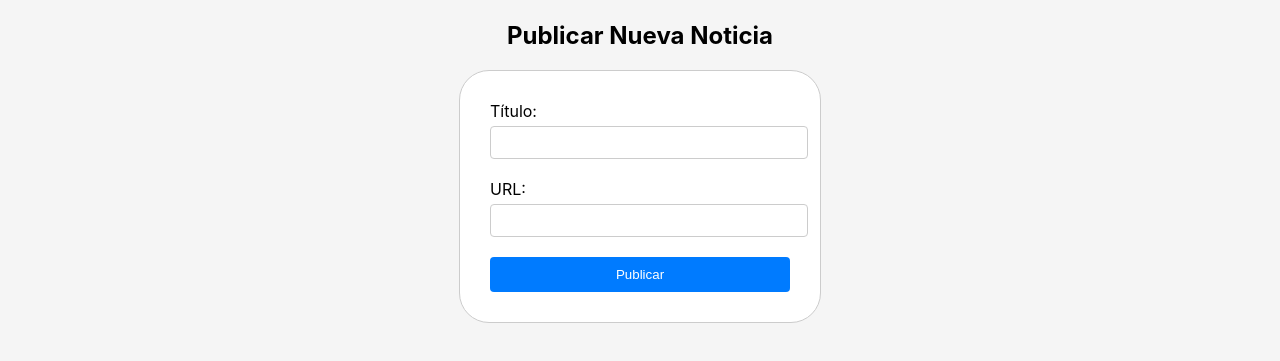
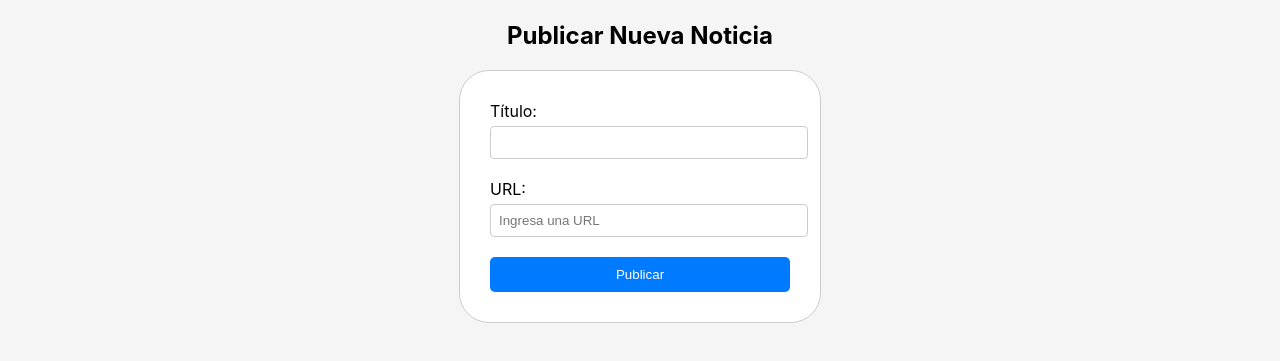
Before and after one commit to UPC-ApplicationSecurity-Project/AS_project, a React (Create React App) app in the folder frontend/: page /publicar in a window 1280 px wide. Shown: the part 293-654 px from the top of the page. Built offline with nearby package versions, Linux system fonts and the light colour scheme; sample sign-in values are in the browser's storage.

Commit message:
Comprobación de URL

```diff
--- a/frontend/src/PublicarNoticias.js
+++ b/frontend/src/PublicarNoticias.js
@@ -1,30 +1,49 @@
 import React, { useState } from 'react';
 import { useNavigate } from 'react-router-dom';
+import axios from "axios";
 
 function PublicarNoticias() {
+
   const [titulo, setTitulo] = useState('');
   const [url, setUrl] = useState('');
-  const [error, setError] = useState('');
+  const [loading, setLoading] = useState(false); // Estado para el indicador de carga
 
   const dangerousChars = /[`´'"\\<>{}]/;
 
   const navigate = useNavigate();
 
-  const handleSubmit = (e) => {
-    e.preventDefault();
 
-    // Validar que ambos campos estén llenos
+
+
+
+  const handleSubmit = async () => {
     if (!titulo || !url) {
-      setError('Todos los campos son obligatorios');
+      // setError('Todos los campos son obligatorios');
+      alert('Todos los campos son obligatorios');
       return;
     }
     // Validar que no haya caracteres peligrosos -> evitar SQLinjection
     else if (dangerousChars.test(titulo) || dangerousChars.test(url)) {
-      setError('No se permiten caracteres especiales en los campos');
+      // setError('No se permiten caracteres especiales en los campos');
+      alert('No se permiten caracteres especiales en los campos');
       return;
     }
-    else{
-      setError('');
+    setLoading(true); // Activa el indicador de carga
+    try {
+      const isMalicious = await checkUrl(url); // Llama a la función para analizar la URL
+      if (isMalicious) {
+        alert("La URL puede ser maliciosa o perjudicial para los usuarios");
+        setLoading(false);
+        return;
+      }
+    } catch (error) {
+      console.error("Error verificando la URL:", error);
+      alert("Hubo un problema verificando la URL. Por favor, intenta nuevamente.");
+      return;
+    }
+    // finally {
+    //   setLoading(false); // Desactiva el indicador de carga
+    // }
 
     // Simular el envío de la noticia a una API
     const nuevaNoticia = { titulo, url };
@@ -40,20 +59,64 @@ function PublicarNoticias() {
       .then((response) => response.json())
       .then((data) => {
         console.log('Noticia enviada:', data);
+        setLoading(false); // Desactiva el indicador de carga
         // Redirigir a la página de Noticias
         navigate('/noticias');
       })
       .catch((error) => {
         console.error('Error al enviar la noticia:', error);
-          setError('Hubo un error al enviar la noticia.');
+        // setError('Hubo un error al enviar la noticia.');
+        alert('Hubo un error al enviar la noticia.');
+        setLoading(false); // Desactiva el indicador de carga
+        return;
       });
+
+
+  };
+
+  // Función para interactuar con la API de VirusTotal
+  const checkUrl = async (urlToCheck) => {
+    const apiKey = "5f7636be24bdbdc757982d629550721cc1fb7d536517da47b8ae34f59d61e0af"; // Reemplaza con tu clave API
+    const baseUrl = "https://www.virustotal.com/api/v3";
+
+    // Paso 1: Envía la URL para análisis
+    const response = await axios.post(
+      `${baseUrl}/urls`,
+      `url=${encodeURIComponent(urlToCheck)}`, // La URL debe enviarse como una cadena codificada
+      {
+        headers: {
+          "x-apikey": apiKey,
+          "Content-Type": "application/x-www-form-urlencoded", // Tipo correcto para enviar datos URL-encoded
+        },
       }
+    );
+    // Obtén el ID del análisis
+    const analysisId = response.data.data.id;
+    // Paso 2: Consulta el estado del análisis
+    const analysisResponse = await axios.get(`${baseUrl}/analyses/${analysisId}`, {
+      headers: { "x-apikey": apiKey },
+    });
+    // Verifica los resultados del análisis
+    const stats = analysisResponse.data.data.attributes.stats;
+    return stats.malicious > 0; // Retorna true si hay detecciones maliciosas
   };
+
+
+
+
+
+
+
+
+
+
+
+
 
   return (
     <div style={styles.container}>
       <h2>Publicar Nueva Noticia</h2>
-      <form onSubmit={handleSubmit} style={styles.form}>
+      <form /*onSubmit={handleSubmit}*/ style={styles.form}>
         <div style={styles.inputContainer}>
           <label htmlFor="titulo">Título:</label>
           <input
@@ -62,20 +125,44 @@ function PublicarNoticias() {
             value={titulo}
             onChange={(e) => setTitulo(e.target.value)}
             style={styles.input}
+            disabled={loading} // Desactiva mientras se carga
           />
         </div>
         <div style={styles.inputContainer}>
           <label htmlFor="url">URL:</label>
-          <input
+          {/* <input
             type="url"
             id="url"
             value={url}
             onChange={(e) => setUrl(e.target.value)}
             style={styles.input}
+          /> */}
+          <input
+            type="text"
+            value={url}
+            onChange={(e) => setUrl(e.target.value)}
+            placeholder="Ingresa una URL"
+            style={styles.input}
+            disabled={loading} // Desactiva mientras se carga
           />
         </div>
-        {error && <p style={styles.error}>{error}</p>}
-        <button type="submit" style={styles.button}>Publicar</button>
+        {/* <button type="submit" style={styles.button} disabled={loading}>Publicar</button> */}
+
+        <button
+        onClick={handleSubmit}
+        style={{
+          padding: "10px 20px",
+          backgroundColor: loading ? "#ccc" : "#007BFF",
+          color: "white",
+          border: "none",
+          borderRadius: "5px",
+          cursor: loading ? "not-allowed" : "pointer",
+        }}
+        disabled={loading} // Desactiva mientras se carga
+      >
+        {loading ? "Verificando..." : "Publicar"}
+      </button>
+
       </form>
     </div>
   );
```
Lines whose indentation alone changed are shown as unchanged.
